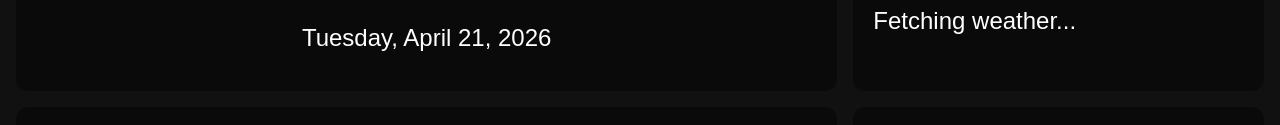
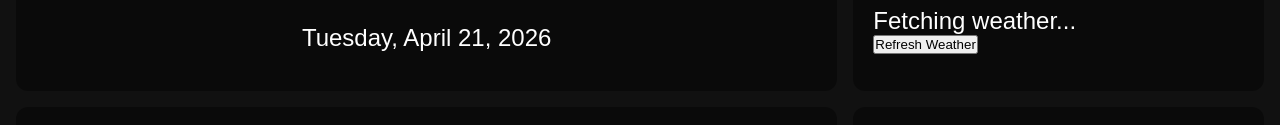
Before and after one commit to CS-3250-SinisterSix/Sinister-Six-Digital-Signage, a website: page index.html in a window 1280 px wide. Shown: the part 354-479 px from the top of the page. Drawn offline with Linux system fonts and the light colour scheme; no server answers.

```diff
--- a/app.js
+++ b/app.js
@@ -178,16 +178,6 @@
   };
 }
 
-/*async function getGeoCoords() {
-if ("geolocation" in navigator) {
-  navigator.geolocation.getCurrentPosition((position) => {
-  doSomething(position.coords.latitude, position.coords.longitude);
-});
-} else {
-  console.error("Geolocation not supported");
-}
-
-}*/
 
 
 async function fetchWeather() {
@@ -195,6 +185,8 @@
 
   try {
     const coords = await getCoordinates(WEATHER_LOCATION);
+    //const coords = await getGeoCoords();
+
     const locationDisplay = coords.admin1
       ? `${coords.name}, ${coords.admin1}`
       : `${coords.name}, ${coords.country}`;
@@ -288,6 +280,10 @@
 fetchWeather();
 setInterval(fetchWeather, 15 * 60 * 1000); // Refresh weather every 15 minutes
 
+async function handleUpdate() {
+  fetchWeather();
+}
+
 loadConfig();
 
 fetchNews();
--- a/index.html
+++ b/index.html
@@ -26,6 +26,7 @@
       <div id="weather-location" class="weather-location">Loading location...</div>
       <div id="weather-temp" class="weather-temp">Loading...</div>
       <div id="weather-condition" class="weather-condition">Fetching weather...</div>
+      <button id="updateBtn" class="updateBtn" onclick="handleUpdate()">Refresh Weather</button>
     </section>
 
     <section class="announcements-panel">
```
